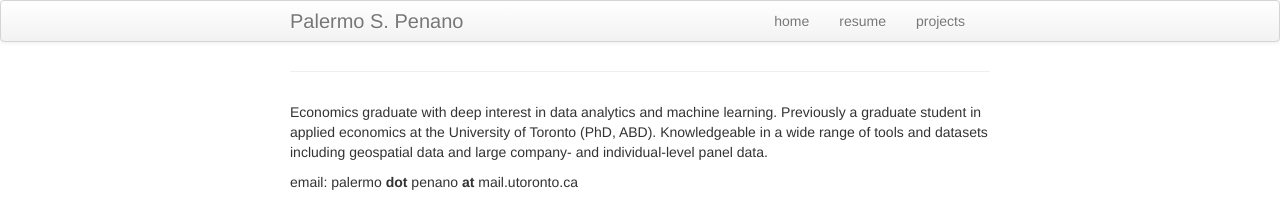
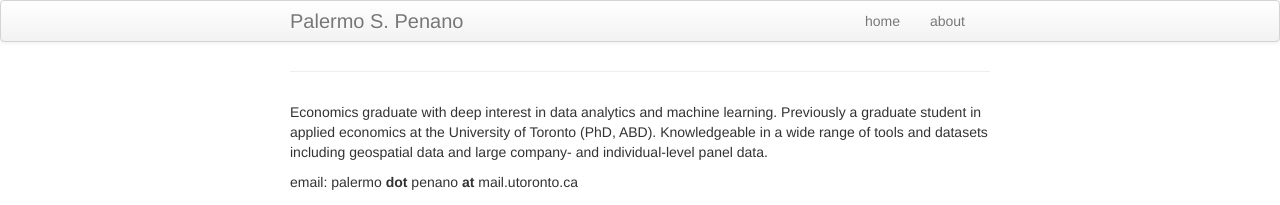
Before and after one commit to palpen/palermopenano, a Jekyll site: the page built from index.md, in a window 1280 px wide. Shown: the top 205 px of the page. Built offline with Jekyll 4.4.1, drawn with Linux system fonts in a browser that asks for light colours.

Commit message:
remove projects page

```diff
--- a/_includes/themes/twitter/default.html
+++ b/_includes/themes/twitter/default.html
@@ -34,8 +34,7 @@
           <a class="brand" href="{{ HOME_PATH }}">{{ site.title }}</a>
           <ul class="nav">
               <li><a href="{{ BASE_PATH }}">home</a></li>
-              <li><a href="{{ BASE_PATH }}/pages/cv.html">resume</a></li>
-              <li><a href="{{ BASE_PATH }}/pages/research.html">projects</a></li>
+              <li><a href="{{ BASE_PATH }}/pages/cv.html">about</a></li>
           </ul>
         </div>
       </div>
```
